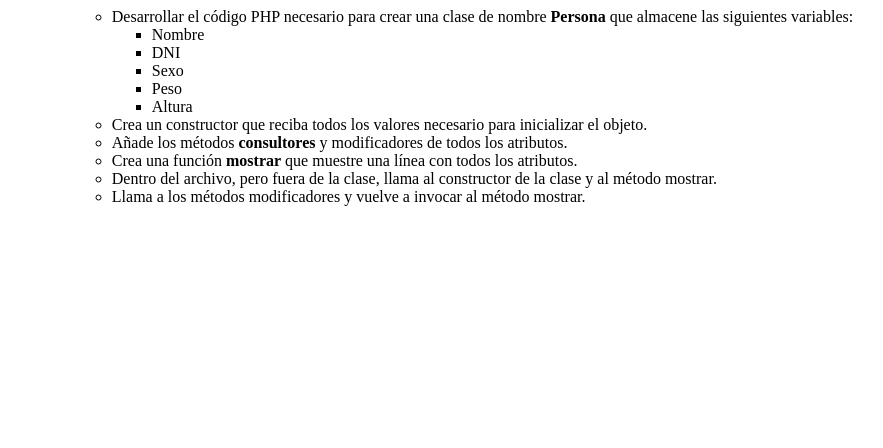
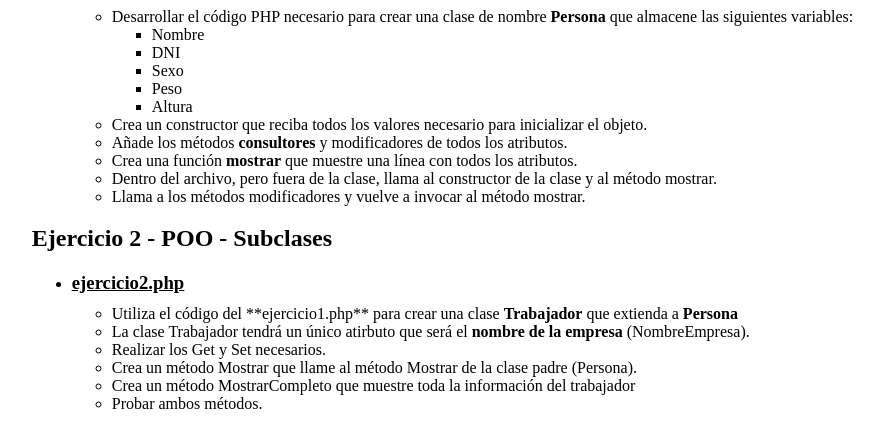
Before and after one commit to juangj-opg/DWES-UD6, a PHP site: page / in a window 1280 px wide. Shown: the part 290-738 px from the top of the page, without its empty margins (301-1184 px from the left). Run offline with PHP 8.4, Linux system fonts and the light colour scheme; data that the repository does not hold is empty.

Commit message:
Ejercicio 2 - Info

```diff
--- a/index.php
+++ b/index.php
@@ -31,5 +31,20 @@ include "cabecera.php";
     </ul>
 </ul>
 
+<h2>Ejercicio 2 - POO - Subclases</h2>
+<ul>
+    <li><a href="./ejercicio2.php"><h3 class="nopad">ejercicio2.php</h3></a></li>
+    <ul>
+        <li>Utiliza el código del **ejercicio1.php** para crear una clase <b>Trabajador</b> que extienda a <b>Persona</b></li>
+        <li>La clase Trabajador tendrá un único atirbuto que será el <b>nombre de la empresa</b> (NombreEmpresa).</li>
+        <li>Realizar los Get y Set necesarios.</li>
+        <li>Crea un método Mostrar que llame al método Mostrar de la clase padre (Persona).</li>
+        <li>Crea un método MostrarCompleto que muestre toda la información del trabajador</li>
+        <li>Probar ambos métodos.</li>
+    </ul>
+</ul>
+
+
+
 </body>
 </html>
```
Also changed, not shown: README.md.
